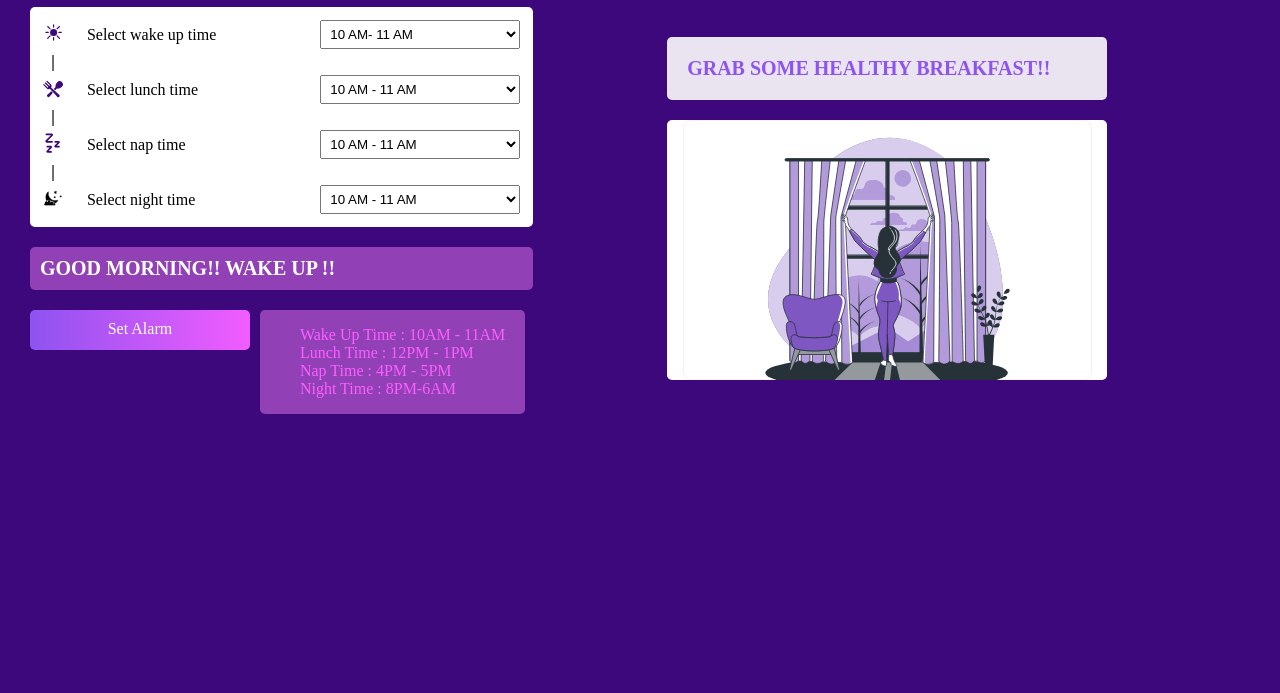
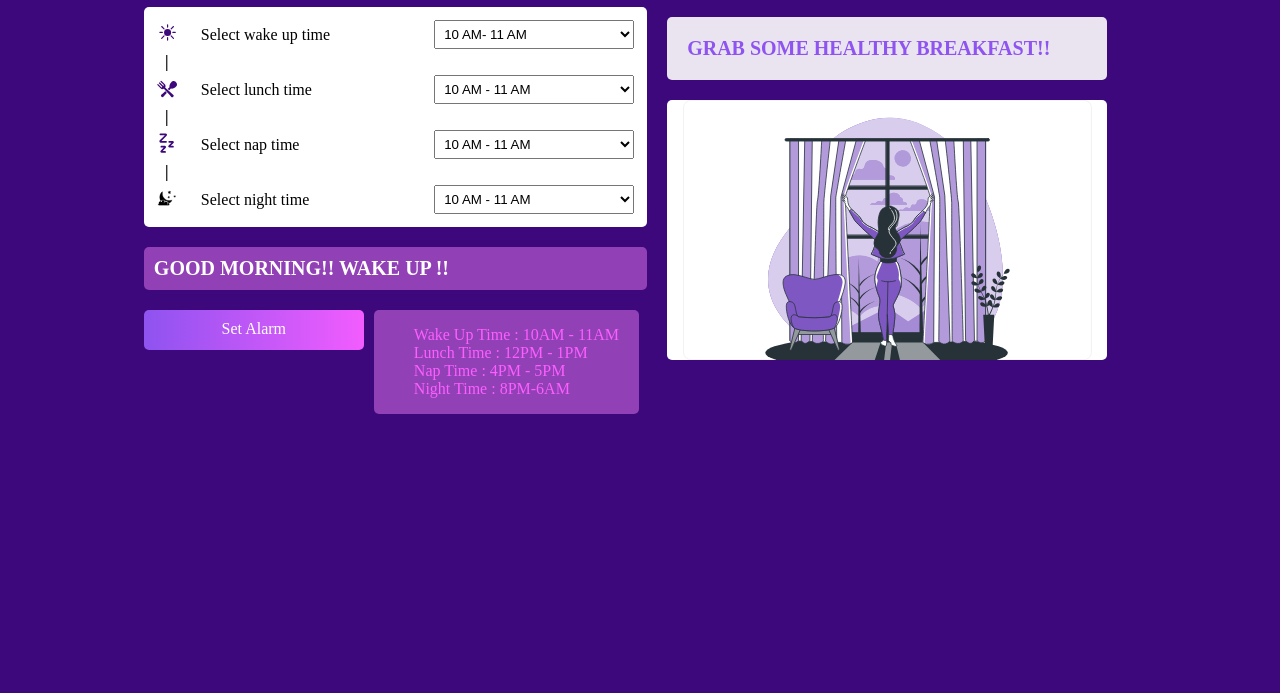
Before and after one commit to Jeggam-Mahesh/Digital_clock, a plain HTML site: page index.html in a window 1280 px wide. Shown: the part 107-800 px from the top of the page. Drawn offline with Linux system fonts and the light colour scheme.

Commit message:
gap fixing

```diff
--- a/styles.css
+++ b/styles.css
@@ -8,8 +8,8 @@ div{
     display:flex;
     flex-wrap: wrap;
     background-color:rgba(61, 8, 123, 1);
-     justify-content:space-around;
-    gap:100px;
+    justify-content:center;
+    gap:20px;
     padding: 5px;
     /* height: 100vh; */
 }
@@ -148,7 +148,6 @@ ul{
 
 .grab{
    /* width: 400px; */
-    margin-top: 20px;
     padding:20px;
     /* font-family: Cambria, Cochin, Georgia, Times, 'Times New Roman', serif; */
     font-size:20px;
```
Also changed, not shown: index.html (line endings or trailing spaces).
